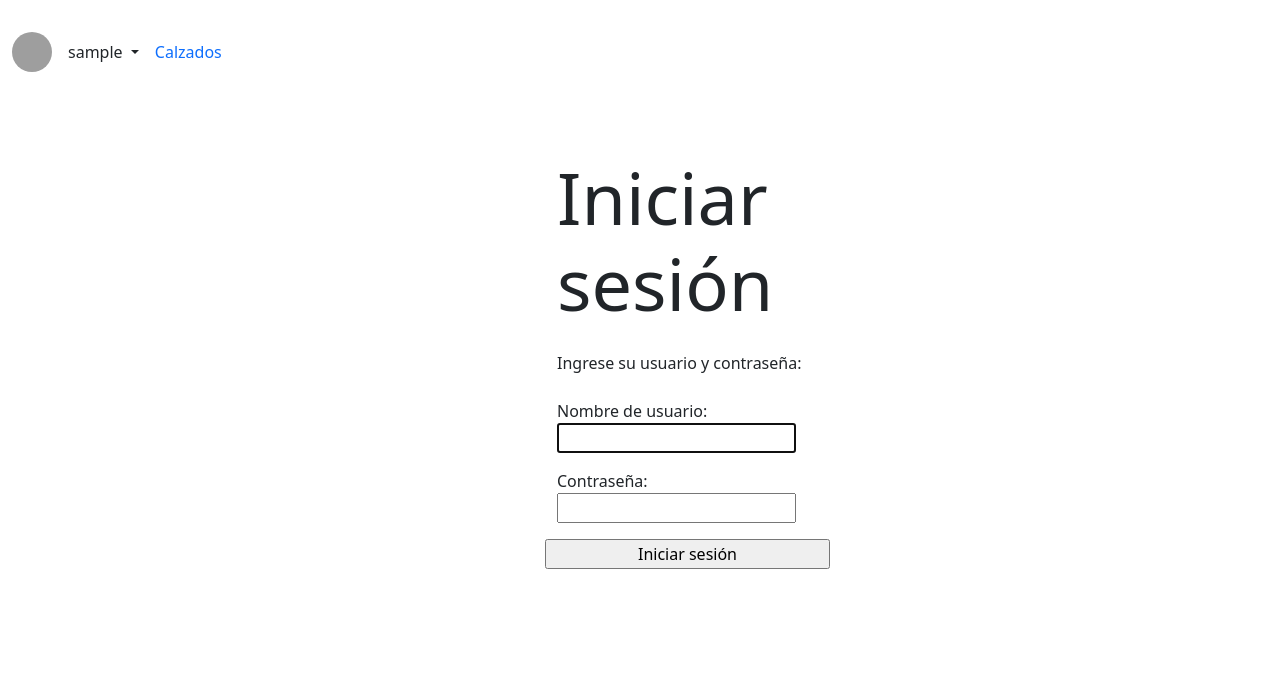
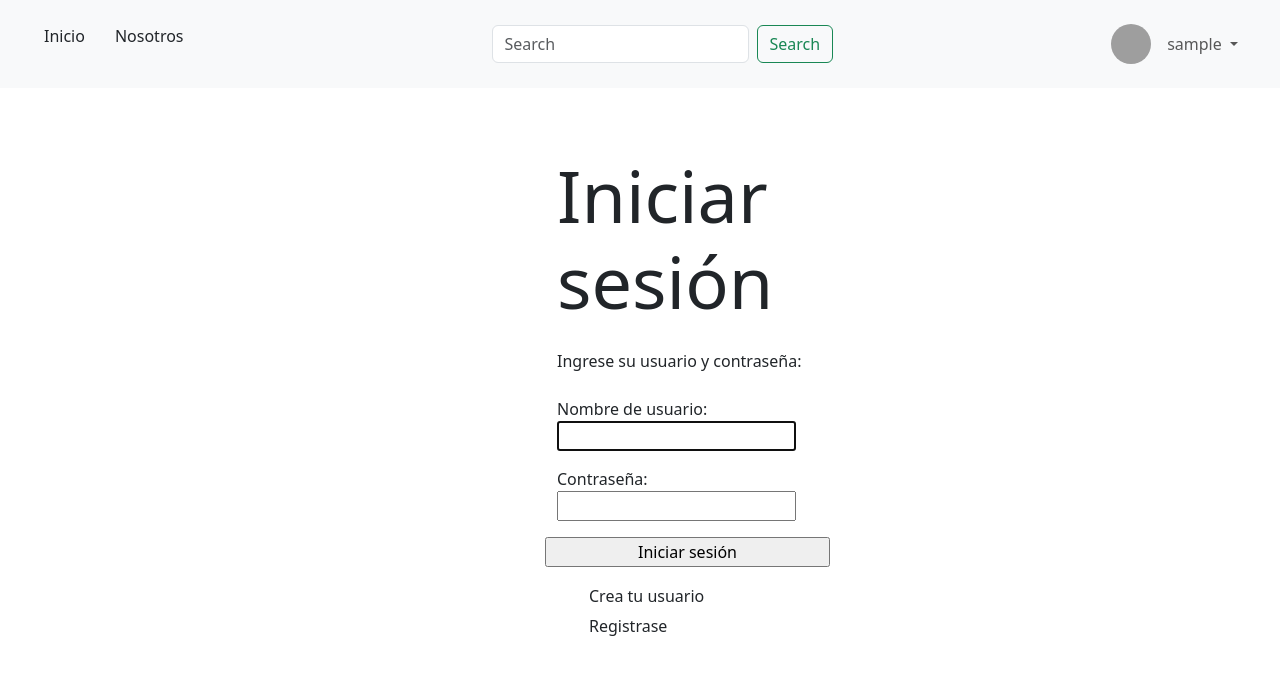
Before and after one commit to dann4832022/sports, a Django app: page /usuario/iniciar_sesion/ in a window 1280 px wide. Shown: the top 675 px of the page. Run offline with Django 4.2, Linux system fonts and the light colour scheme; the visitor is signed in with stand-in values (Sample User, id 1); grey boxes are pictures that could not be loaded.

Commit message:
Se suben cambios en la barra de navegacion

```diff
--- a/app_sport/app_sport/urls.py
+++ b/app_sport/app_sport/urls.py
@@ -7,8 +7,8 @@ from django.conf import settings
 from .views import inicio
 
 urlpatterns = [
-    path('admin/', admin.site.urls),
-    path('inicio/', inicio, name='inicio'),
+    # path('admin/', admin.site.urls),
+    path('', inicio, name='inicio'),
     path('usuario/', include('apps.usuarios.urls')),
     path('calzados/', include('apps.calzados.urls')),
     path("opiniones/", include('apps.opiniones.urls')),
--- a/app_sport/static/css/estilos.css
+++ b/app_sport/static/css/estilos.css
@@ -1,3 +1,20 @@
 /* .body {
     background-color: aqua;
 } */
+
+#marca {
+    background-color: aqua;
+}
+
+ul.nav-list {
+    list-style: none;
+    display: flex;
+}
+
+li.nav-item {
+    margin-right: 30px; /* Opcional: agregar espaciado entre los elementos de la lista */
+}
+
+#registro{
+    margin-top: 20px;
+}
--- a/app_sport/templates/inicio.html
+++ b/app_sport/templates/inicio.html
@@ -9,4 +9,5 @@
 {% block contenido %}
 
 
+
 {% endblock %}
--- a/app_sport/templates/navegacion.html
+++ b/app_sport/templates/navegacion.html
@@ -1,8 +1,8 @@
 {% load static %}
 
-<nav class="navbar" data-bs-theme="dark">
+<!-- <nav class="navbar" data-bs-theme="dark">
 
-</div>
+</div >
     <div class="container-fluid">
 
         <ul class="nav nav-underline">
@@ -22,7 +22,10 @@
                             <li><a class="dropdown-item" href="{% url 'apps.usuarios:cerrar_sesion' %}">Cerrar
                                     sesión</a></li>
                         </ul>
+
                     </li>
+
+
                 </ul>
                 {% else %}
                 <li class="nav-item">
@@ -39,17 +42,9 @@
                     <a class="nav-link" aria-current="page" href="{% url 'apps.calzados:listar_calzados' %}">Calzados</a>
                 </li>
         </ul>
-        <!-- <button class="navbar-toggler" type="button" data-bs-toggle="collapse" data-bs-target="#navbarNavDropdown"
-            aria-controls="navbarNavDropdown" aria-expanded="false" aria-label="Toggle navigation">
-            <span class="navbar-toggler-icon"></span>
-        </button>
-        <div class="collapse navbar-collapse" id="navbarNavDropdown"> -->
+
             <ul class="navbar-nav">
-                <!-- <li class="nav-item dropdown">
-                    <a class="nav-link dropdown-toggle" href="#" role="button" data-bs-toggle="dropdown"
-                        aria-expanded="false">
-                        Calzados
-                    </a> -->
+
                     <ul class="dropdown-menu">
                         <li><a class="dropdown-item" href="">Todos</a></li>
                         {% for i in categorias %}
@@ -79,4 +74,98 @@
         </div>
     </div>
 
-</nav>
+</nav> -->
+
+<!-- inicio del boostrap -->
+
+<nav class="navbar bg-body-tertiary">
+    <div class="container-fluid">
+        {% if user.is_authenticated %}
+        <ul class="nav-list">
+
+        <li class="nav-item">
+            <a class="nav-link" href="{% url 'apps.calzados:listar_calzados' %}">Inicio</a>
+        </li>
+
+        <li class="nav-item">
+            <a class="nav-link" href="#">Nosotros</a>
+        </li>
+    </ul>
+    <div>
+        <form class="d-flex" role="search">
+            <input class="form-control me-2" type="search" placeholder="Search" aria-label="Search">
+            <button class="btn btn-outline-success" type="submit">Search</button>
+          </form>
+       </div>
+    <div class="list-group-item d-flex gap-3 py-3" aria-current="true">
+        <img src="{{ user.imagen.url }}" alt="perfil" width="40" height="40"
+            class="rounded-circle flex-shrink-0">
+        <ul class="navbar-nav">
+            <li class="nav-item dropdown">
+                <a class="nav-link dropdown-toggle" href="#" role="button" data-bs-toggle="dropdown"
+                    aria-expanded="false">
+                    {{user.username}}
+                </a>
+                <ul class="dropdown-menu">
+                    <li><a class="dropdown-item" href="">Modificar
+                            Perfil</a></li>
+                    <li><a class="dropdown-item" href="{% url 'apps.usuarios:cerrar_sesion' %}">Cerrar
+                            sesión</a></li>
+
+                </ul>
+
+                </div>
+            </li>
+            {% if user.es_colaborador %}
+<li class="nav-item dropdown">
+    <a class="nav-link dropdown-toggle" href="#" role="button" data-bs-toggle="dropdown"
+        aria-expanded="false">
+        Administrador
+    </a>
+    <ul class="dropdown-menu">
+        <li><a class="dropdown-item" href="{% url 'apps.calzados:agregar_categoria' %}">Agregar
+                categoria</a></li>
+        <li><a class="dropdown-item" href="{% url 'apps.calzados:agregar_calzados' %}">Agregar
+                calzados</a></li>
+        <li><a class="dropdown-item" href="{% url 'apps.usuarios:listar_usuarios' %}">Listar
+                usuarios</a></li>
+
+        <li><a class="dropdown-item" href="{% url 'apps.mensaje:ver_mensajes' %}">Mensajes</a>
+        </li>
+    </ul>
+</li>
+{% endif %}
+
+    {% else %}
+    <ul class="nav-list">
+
+        <li class="nav-item">
+            <a class="nav-link" href="{% url 'apps.calzados:listar_calzados' %}">Inicio</a>
+        </li>
+
+        <li class="nav-item">
+            <a class="nav-link" href="{% url 'apps.usuarios:iniciar_sesion' %}">Iniciar Sesión</a>
+        </li>
+
+        <li class="nav-item">
+            <a class="nav-link" href="#">Nosotros</a>
+        </li>
+    </ul>
+      <form class="d-flex" role="search">
+        <input class="form-control me-2" type="search" placeholder="Search" aria-label="Search">
+        <button class="btn btn-outline-success" type="submit">Search</button>
+      </form>
+    </div>
+    <ul class="dropdown-menu">
+        <li><a class="dropdown-item" href="">Todos</a></li>
+        {% for i in categorias %}
+        <li><a class="dropdown-item"
+                href="">>>{{i.nombre}}</a>
+        </li>
+        {% endfor %}
+    </ul>
+</li>
+
+</ul>
+    {% endif %}
+  </nav>
--- a/app_sport/templates/usuarios/iniciar_sesion.html
+++ b/app_sport/templates/usuarios/iniciar_sesion.html
@@ -28,15 +28,21 @@
                             </div>
                             {{form.as_p}}
                             <input type="submit" value="Iniciar sesión">
+
+                        </div>
+                        <div id="registro">
+                        <ul class="nav-list">
+
+                            <li class="nav-item">
+                                <h6>Crea tu usuario</h6>
+                                <a class="nav-link" href="{% url 'apps.usuarios:registrar' %}">Registrase</a>
+                            </li>
                         </div>
                     </div>
-                    <!-- <div class="col-lg-7 offset-lg-1 col-12">
-                        <div class="image-wrapper">
-                            <img class="w-75" src="{% static 'img/login.jpg' %}" style="height:200px" alt="">
-                        </div>
-                    </div> -->
+
                 </div>
             </div>
+
         </section>
     </form>
 </div>
```
Also changed, not shown: app_sport/templates/calzados/calzados.html (+2 -5 lines), app_sport/templates/calzados/listar_calzados.html (+4 -6 lines), app_sport/templates/mensaje/enviar_mensaje.html (+6 -5 lines), app_sport/templates/opiniones/agregar_opinion.html (+10 -10 lines), app_sport/media/usuarios/principito.jpg (added).
